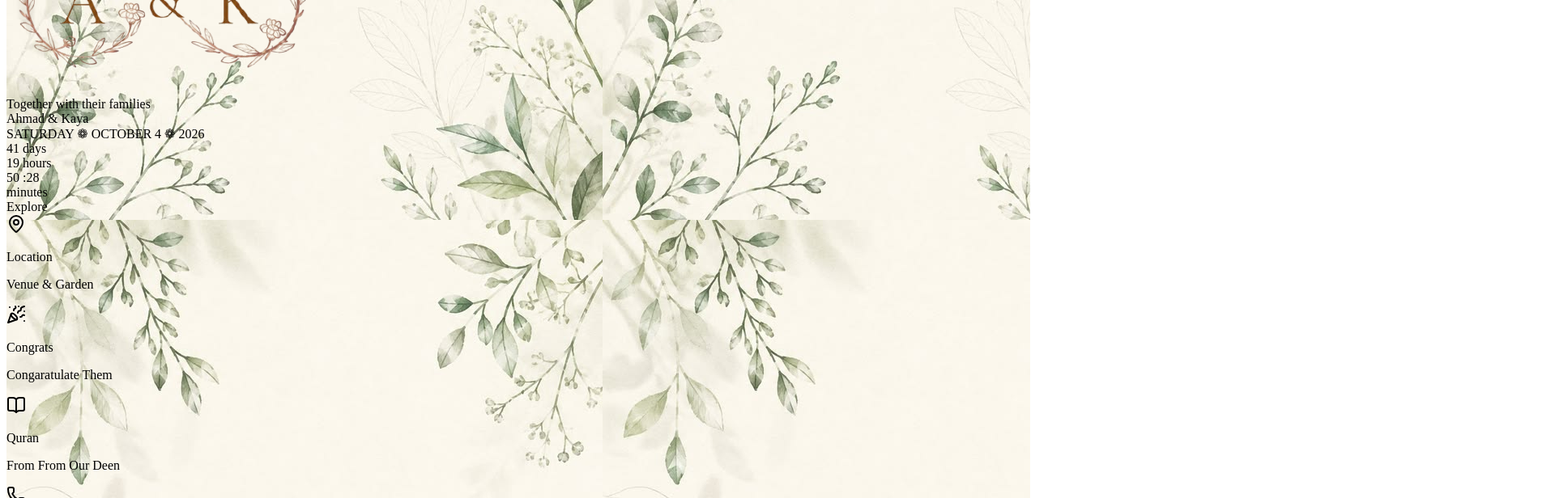
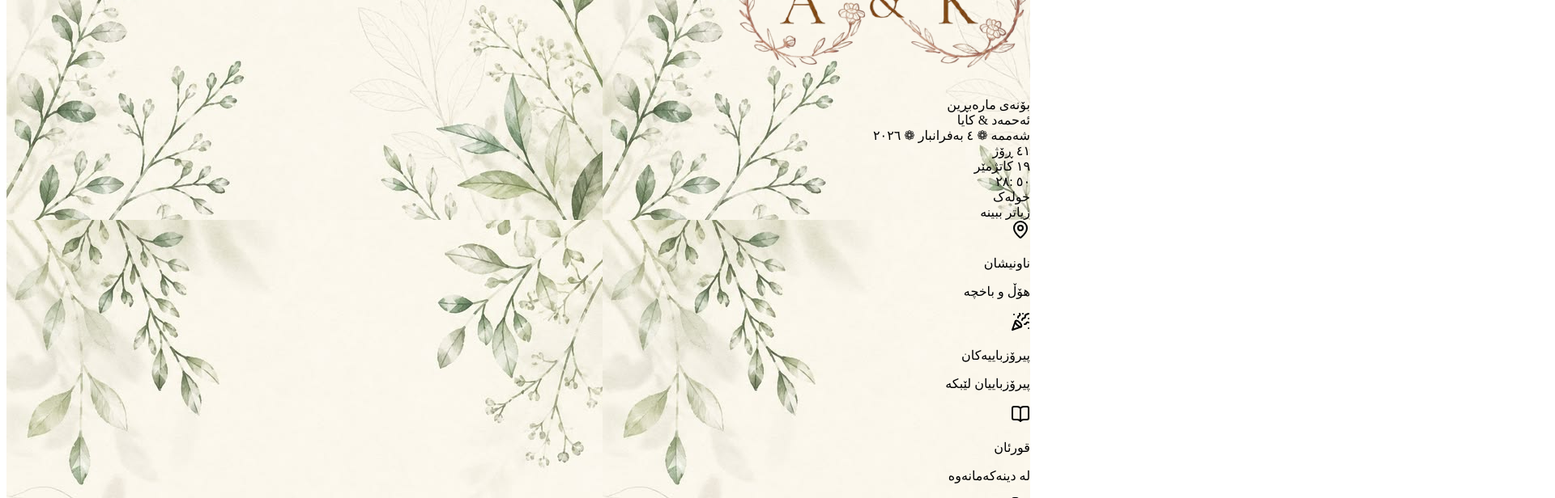
Before and after one commit to Ayman-96/Wedding-Invitation, a React (Vite) app: page / in a window 1280 px wide. Shown: the part 840-1456 px from the top of the page at 81% size, 1920 px wide, since content can reach past the window. Built offline with nearby package versions, Linux system fonts and the light colour scheme; the HTML template or start-up script is replaced by a standard one.

Commit message:
Fix Kurdish Styling

```diff
--- a/src/components/Explore.jsx
+++ b/src/components/Explore.jsx
@@ -68,7 +68,7 @@ function Explore({ lang }) {
     },
   ];
   return (
-    <div className="flex justify-center">
+    <div className="flex justify-center select-none">
       <div className="grid grid-cols-2 gap-5">
         {sections.map((sec, i) => {
           return (
@@ -77,8 +77,9 @@ function Explore({ lang }) {
                border rounded-3xl ${activeSec === i ? "bg-[#A7B58C] text-[#FDFCF9] border-[#8CA68A]" : "bg-[#F1E8D8] border-[#C2A26B]"}`}
             >
               <div
-                className={`absolute w-20 h-20 rounded-full -right-7 -top-7 transition-colors duration-300 ease-in-out
-                    ${activeSec === i ? "bg-[#F1E8D8]/50 animate-circle-move" : " bg-[#D8A7A0]/50"}`}
+                className={`absolute w-20 h-20 rounded-full transition-colors duration-300 ease-in-out -top-7
+                    ${activeSec === i ? "bg-[#F1E8D8]/50 animate-circle-move-left" : " bg-[#D8A7A0]/50"}
+                    ${lang === "ku" ? `-left-7 ${activeSec === i && "animate-circle-move-right"}` : " -right-7"}`}
               ></div>
               <div className={`mt-2 ${activeSec === i ? "animate-float" : ""}`}>
                 {sec[lang].icon}
--- a/src/components/Home.jsx
+++ b/src/components/Home.jsx
@@ -3,7 +3,7 @@ import Hero from "./Hero";
 import homeBg from "../assets/homeBg.png";
 import Explore from "./Explore";
 function Home() {
-  const [lang, setLang] = useState("en");
+  const [lang, setLang] = useState("ku");
   return (
     <div
       dir={lang === "ku" ? "rtl" : "ltr"}
@@ -16,7 +16,9 @@ function Home() {
         title="divider"
         className="flex items-center justify-start gap-3 py-5 px-6 mt-4"
       >
-        <div className="text-[#5F6B4E] tracking-widest">Explore</div>
+        <div className="text-[#5F6B4E] tracking-widest whitespace-nowrap select-none">
+          {lang === "ku" ? "زیاتر ببینە" : "Explore"}
+        </div>
         <div className="h-[1px] w-300 bg-[#C2A26B]"></div>
       </div>
 
```
Also changed, not shown: src/App.css (+14 -2 lines).
